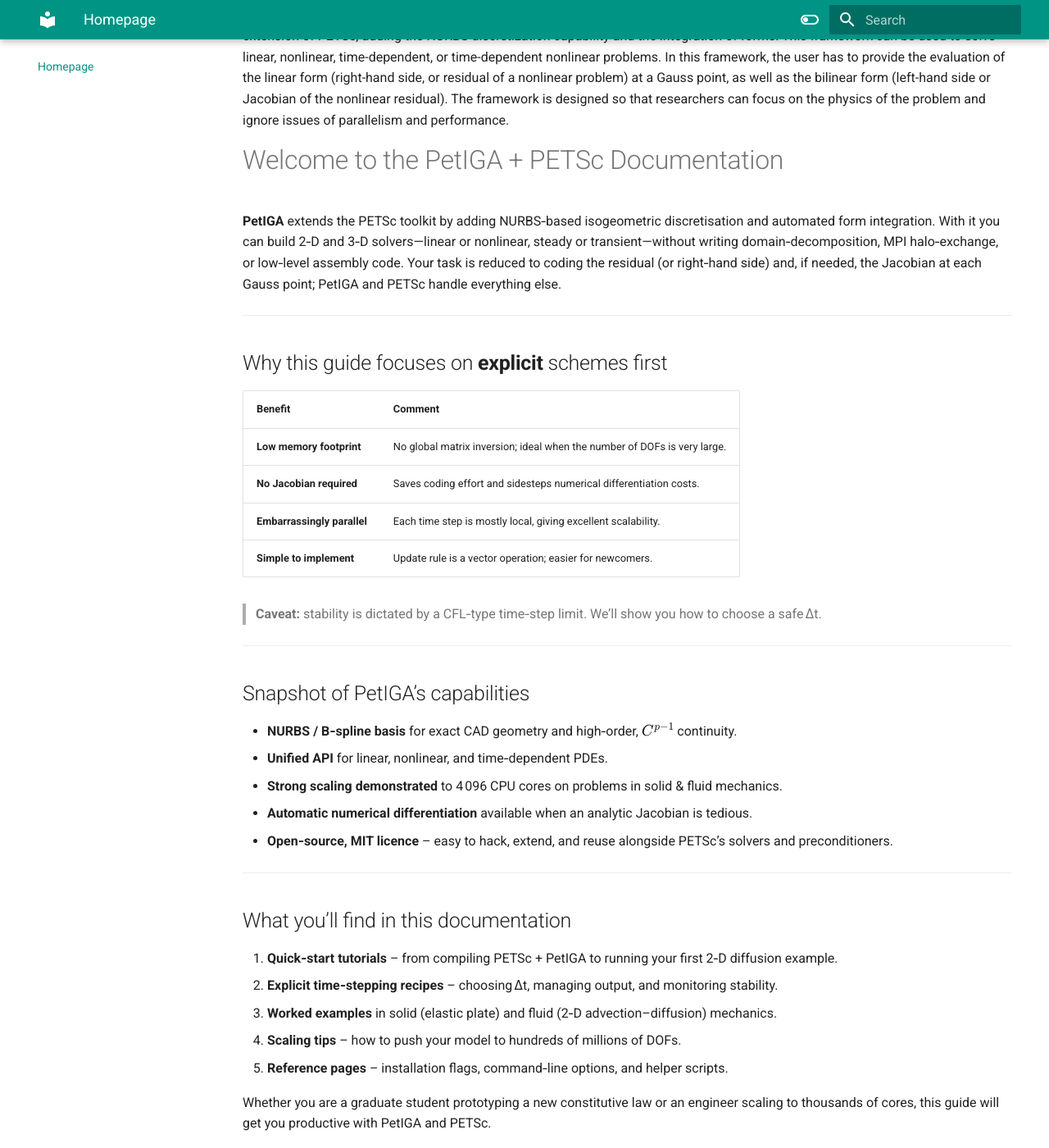
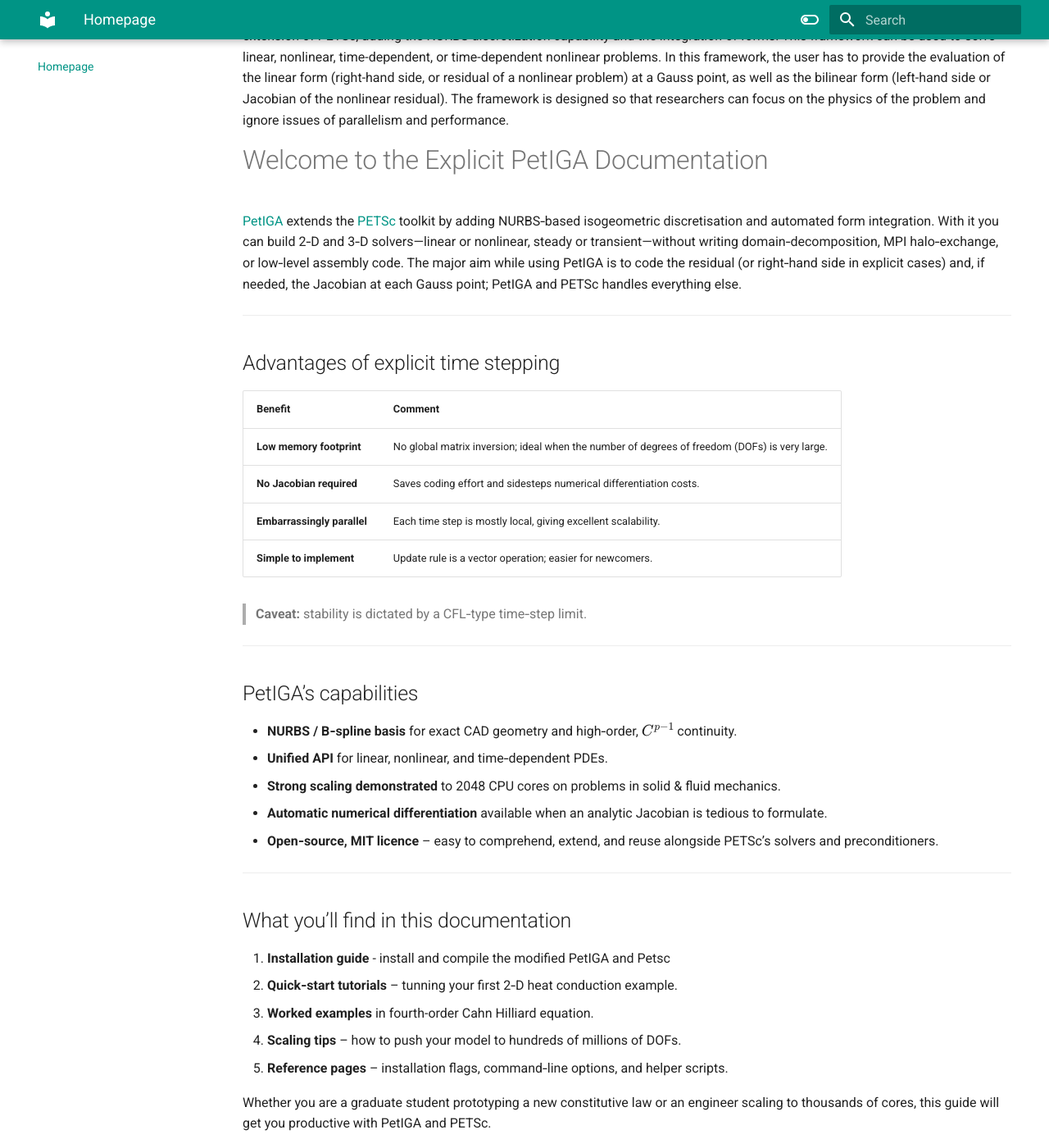
Before and after one commit to Aditya0809/Documentation, an MkDocs documentation site: the page built from docs/index.md, in a window 1280 px wide and 1400 px high, scrolled down 222 px. Shown: the whole window at 82% size. Built offline with MkDocs 1.6.1 and Material for MkDocs 9.7.7, drawn with Linux system fonts in a browser that asks for light colours; emoji names are drawn with the system emoji font; some of the changed text lies outside the part shown.

Commit message:
installation9

````diff
--- a/docs/index.md
+++ b/docs/index.md
@@ -3,90 +3,41 @@
 [PetIGA](https://github.com/dalcinl/PetIGA) is a software framework that approximates the solution of partial differential equations using isogeometric analysis. It is an extension of PETSc, adding the NURBS discretization capability and the integration of forms. This framework can be used to solve linear, nonlinear, time-dependent, or time-dependent nonlinear problems. In this framework, the user has to provide the evaluation of the linear form (right-hand side, or residual of a nonlinear problem) at a Gauss point, as well as the bilinear form (left-hand side or Jacobian of the nonlinear residual). The framework is designed so that researchers can focus on the physics of the problem and ignore issues of parallelism and performance.
 
 
-# Welcome to the PetIGA + PETSc Documentation
+# Welcome to the Explicit PetIGA Documentation
 
-**PetIGA** extends the PETSc toolkit by adding NURBS‐based isogeometric discretisation and automated form integration.  With it you can build 2‑D and 3‑D solvers—linear or nonlinear, steady or transient—without writing domain‑decomposition, MPI halo‑exchange, or low‑level assembly code.  Your task is reduced to coding the residual (or right‑hand side) and, if needed, the Jacobian at each Gauss point; PetIGA and PETSc handle everything else.
+[PetIGA](https://github.com/dalcinl/PetIGA) extends the [PETSc](https://petsc.org/release/) toolkit by adding NURBS‐based isogeometric discretisation and automated form integration.  With it you can build 2‑D and 3‑D solvers—linear or nonlinear, steady or transient—without writing domain‑decomposition, MPI halo‑exchange, or low‑level assembly code.  The major aim while using PetIGA is to code the residual (or right‑hand side in explicit cases) and, if needed, the Jacobian at each Gauss point; PetIGA and PETSc handles everything else.
 
 ---
 
-## Why this guide focuses on **explicit** schemes first
+## Advantages of explicit time stepping
 
 | Benefit | Comment |
 |---------|---------|
-| **Low memory footprint** | No global matrix inversion; ideal when the number of DOFs is very large. |
+| **Low memory footprint** | No global matrix inversion; ideal when the number of degrees of freedom (DOFs) is very large. |
 | **No Jacobian required** | Saves coding effort and sidesteps numerical differentiation costs. |
 | **Embarrassingly parallel** | Each time step is mostly local, giving excellent scalability. |
 | **Simple to implement** | Update rule is a vector operation; easier for newcomers. |
 
-> **Caveat:** stability is dictated by a CFL‑type time‐step limit.  We’ll show you how to choose a safe Δt.
+> **Caveat:** stability is dictated by a CFL‑type time‐step limit.
 
 ---
 
-## Snapshot of PetIGA’s capabilities
+## PetIGA’s capabilities
 
 * **NURBS / B‑spline basis** for exact CAD geometry and high‑order, \(C^{p-1}\) continuity.
 * **Unified API** for linear, nonlinear, and time‑dependent PDEs.
-* **Strong scaling demonstrated** to 4 096 CPU cores on problems in solid & fluid mechanics.
-* **Automatic numerical differentiation** available when an analytic Jacobian is tedious.
-* **Open‑source, MIT licence** – easy to hack, extend, and reuse alongside PETSc’s solvers and preconditioners.
+* **Strong scaling demonstrated** to 2048 CPU cores on problems in solid & fluid mechanics.
+* **Automatic numerical differentiation** available when an analytic Jacobian is tedious to formulate.
+* **Open‑source, MIT licence** – easy to comprehend, extend, and reuse alongside PETSc’s solvers and preconditioners.
 
 ---
 
 ## What you’ll find in this documentation
 
-1. **Quick‑start tutorials** – from compiling PETSc + PetIGA to running your first 2‑D diffusion example.
-2. **Explicit time‑stepping recipes** – choosing Δt, managing output, and monitoring stability.
-3. **Worked examples** in solid (elastic plate) and fluid (2‑D advection–diffusion) mechanics.
+1. **Installation guide** - install and compile the modified PetIGA and Petsc
+1. **Quick‑start tutorials** – tunning your first 2‑D heat conduction example.
+3. **Worked examples** in fourth-order Cahn Hilliard equation.
 4. **Scaling tips** – how to push your model to hundreds of millions of DOFs.
 5. **Reference pages** – installation flags, command‑line options, and helper scripts.
 
 Whether you are a graduate student prototyping a new constitutive law or an engineer scaling to thousands of cores, this guide will get you productive with PetIGA and PETSc.
-
-#### Code for a specific language
-
-Some more code with the `py` at the start:
-
-``` py
-import tensorflow as tf
-def whatever()
-```
-
-#### With a title
-
-``` py title="bubble_sort.py"
-def bubble_sort(items):
-    for i in range(len(items)):
-        for j in range(len(items) - 1 - i):
-            if items[j] > items[j + 1]:
-                items[j], items[j + 1] = items[j + 1], items[j]
-```
-
-#### With line numbers
-
-``` py linenums="1"
-def bubble_sort(items):
-    for i in range(len(items)):
-        for j in range(len(items) - 1 - i):
-            if items[j] > items[j + 1]:
-                items[j], items[j + 1] = items[j + 1], items[j]
-```
-
-#### Highlighting lines
-
-``` py hl_lines="2 3"
-def bubble_sort(items):
-    for i in range(len(items)):
-        for j in range(len(items) - 1 - i):
-            if items[j] > items[j + 1]:
-                items[j], items[j + 1] = items[j + 1], items[j]
-```
-
-## Icons and Emojs
-
-:smile:
-
-:fontawesome-regular-face-laugh-wink:
-
-:fontawesome-brands-twitter:{ .twitter }
-
-:octicons-heart-fill-24:{ .heart }
````
Also changed, not shown: docs/installation.md (+12 -9 lines), docs/tutorial.md (+41 -0 lines).
